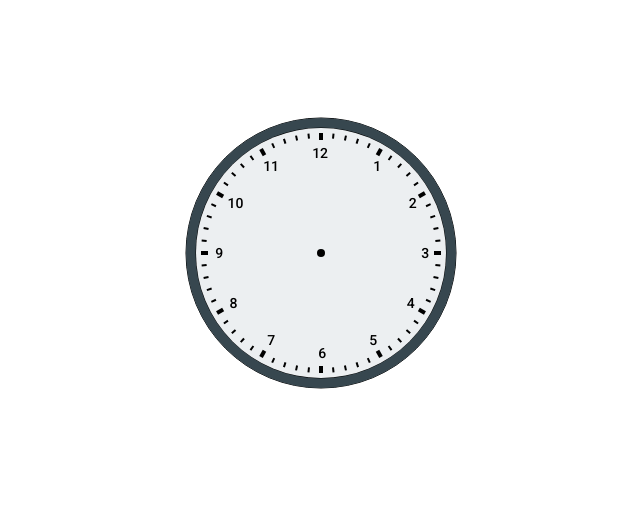
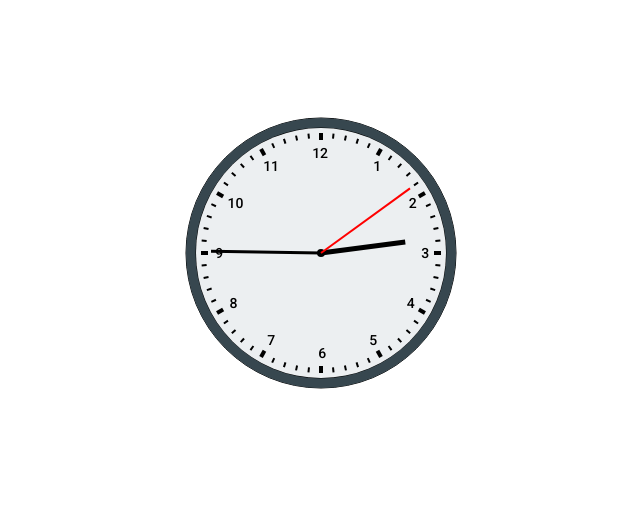
Before and after one commit to alexandremccastro/analog-clock, a plain HTML site: page src/index.html in a window 1280 px wide. Shown: the part 147-653 px from the top of the page, without its empty margins (319-959 px from the left). Drawn offline with Linux system fonts and the light colour scheme.

Commit message:
feat: creates a clock engine to manage and display pointers

```diff
--- a/src/core/clock.js
+++ b/src/core/clock.js
@@ -1,36 +1,30 @@
 class Clock {
-  /**
-   * @type {Visor}
-   */
   visor;
+  engine;
+  ctx;
+  width;
+  height;
 
   /**
-   * @type {CanvasRenderingContext2D}
+   *
+   * @param {CanvasRenderingContext2D} ctx The context that will render the clock
+   * @param {Number} width The clock width
+   * @param {Number} height The clock height
    */
-  ctx;
-
-  /**
-   * @type {Number}
-   */
-  width;
-
-  /**
-   * @type {Number}
-   */
-  height;
-
   constructor(ctx, width, height) {
     this.ctx = ctx;
     this.width = width;
     this.height = height;
 
     this.visor = new Visor(width / 4);
+    this.engine = new Engine(width, height);
   }
 
   animate = () => {
     this.ctx.clearRect(0, 0, this.width, this.height);
 
     this.visor.draw(this.ctx, this.width, this.height);
+    this.engine.run(this.ctx, this.width, this.height);
 
     requestAnimationFrame(this.animate);
   };
--- /dev/null
+++ b/src/core/engine.js
@@ -0,0 +1,68 @@
+class Engine {
+  hourPointer;
+  minutePointer;
+  secondPointer;
+
+  /**
+   *
+   * @param {Number} width
+   * @param {Number} height
+   */
+  constructor(width, height) {
+    this.width = width;
+    this.height = height;
+
+    this.hourPointer = new Pointer("#000", width / 5, 5);
+    this.minutePointer = new Pointer("#000", width / 4, 3);
+    this.secondPointer = new Pointer("red", width / 4, 2);
+  }
+
+  /**
+   *
+   * @param {Date} date
+   * @returns The angle that the hour cursor will be drawed
+   */
+  getHourAngle(date) {
+    const hourAngle = date.getHours() * 30 - 90 + (date.getMinutes() * 6) / 12;
+    return (hourAngle * Math.PI) / 360;
+  }
+
+  /**
+   *
+   * @param {Date} date
+   * @returns The angle that the minute cursor will be drawed
+   */
+  getMinuteAngle(date) {
+    const minuteAngle =
+      date.getMinutes() * 6 - 90 + (date.getSeconds() * 6) / 60;
+    return (minuteAngle * Math.PI) / 360;
+  }
+
+  /**
+   *
+   * @param {Date} date
+   * @returns The angle that the seconds cursor will be drawed
+   */
+  getSecondAngle(date) {
+    const secondsAngle = date.getSeconds() * 6 - 90;
+    return (secondsAngle * Math.PI) / 360;
+  }
+
+  /**
+   *
+   * @param {CanvasRenderingContext2D} ctx The context to draw the engine peaces
+   * @param {Number} width The canvas context width
+   * @param {Number} height The canvas context height
+   */
+  run(ctx) {
+    ctx.save();
+    ctx.translate(this.width / 2, this.height / 2);
+
+    const date = new Date();
+    this.hourPointer.draw(ctx, this.getHourAngle(date));
+    this.minutePointer.draw(ctx, this.getMinuteAngle(date));
+    this.secondPointer.draw(ctx, this.getSecondAngle(date));
+
+    ctx.restore();
+  }
+}
--- a/src/index.html
+++ b/src/index.html
@@ -18,6 +18,8 @@
     </main>
 
     <script src="./core/visor.js"></script>
+    <script src="./core/engine.js"></script>
+    <script src="./core/pointer.js"></script>
     <script src="./core/clock.js"></script>
     <script src="./index.js"></script>
   </body>
```
